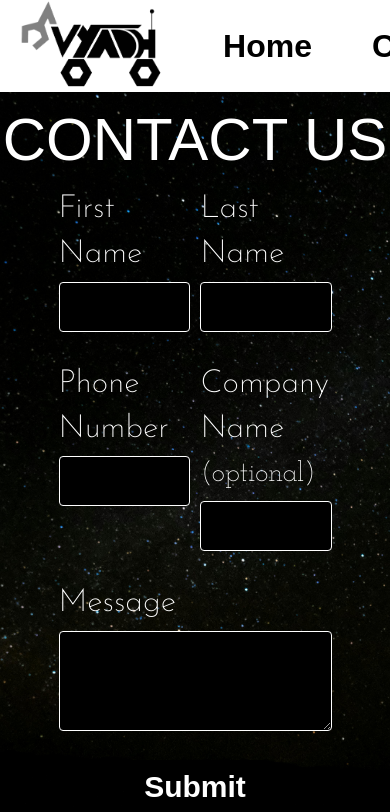
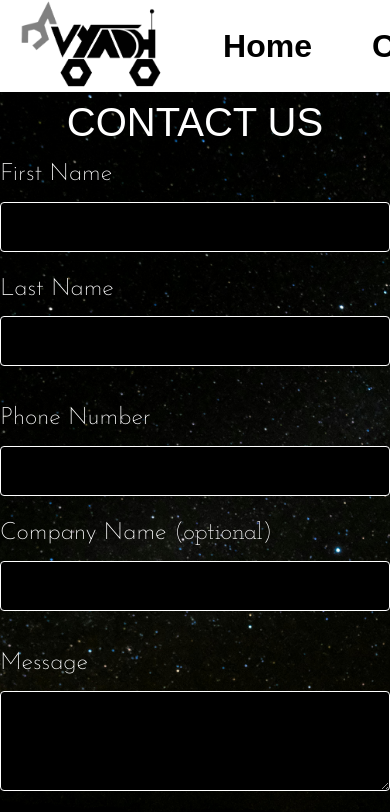
Before and after one commit to AdityaKaleeswarGK/vyadh_webdev_taask, a React (Create React App) app: page /contact in a window 390 px wide. Shown: the top 812 px of the page. Built offline with nearby package versions, Linux system fonts and the light colour scheme; a web font is replaced by a local one.

Commit message:
Update forms.css

```diff
--- a/src/components/forms.css
+++ b/src/components/forms.css
@@ -96,3 +96,35 @@ text-align: left;
   .form-group.inline .form-group {
     width: 48%;
   }
+   @media (max-width: 768px) {
+    form {
+      width: 90%;
+    }
+
+    .form-group.inline {
+      display: block;
+    }
+
+    .form-group.inline .form-group {
+      width: 100%;
+    }
+  }
+
+  @media (max-width: 576px) {
+    form {
+      width: 100%;
+    }
+
+    .contact_form h2 {
+      font-size: 40px;
+      line-height: 60px;
+    }
+
+    span, .contact_form label {
+      font-size: 24px;
+    }
+
+    button[type="submit"] {
+      font-size: 24px;
+    }
+  }
```
